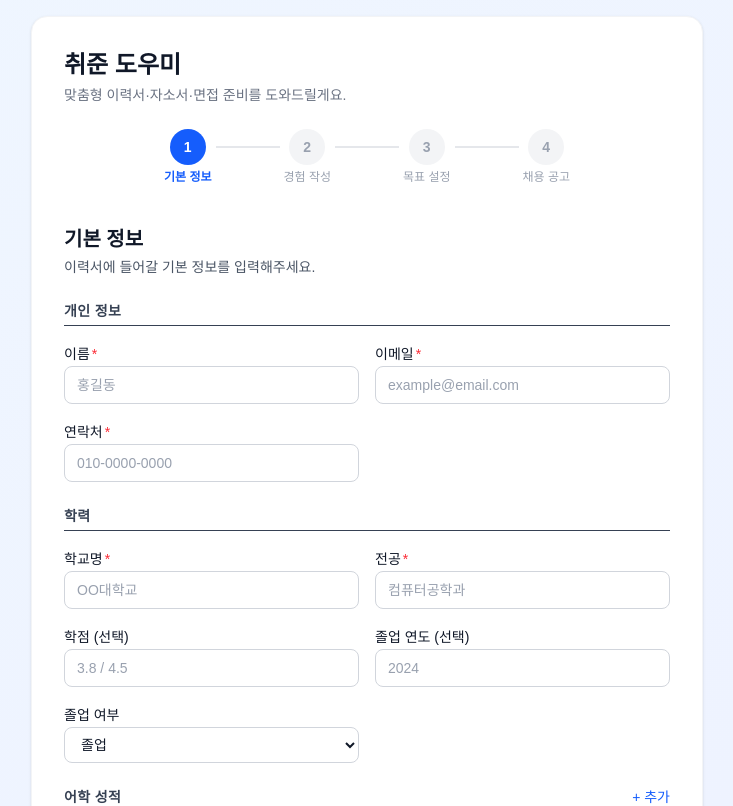
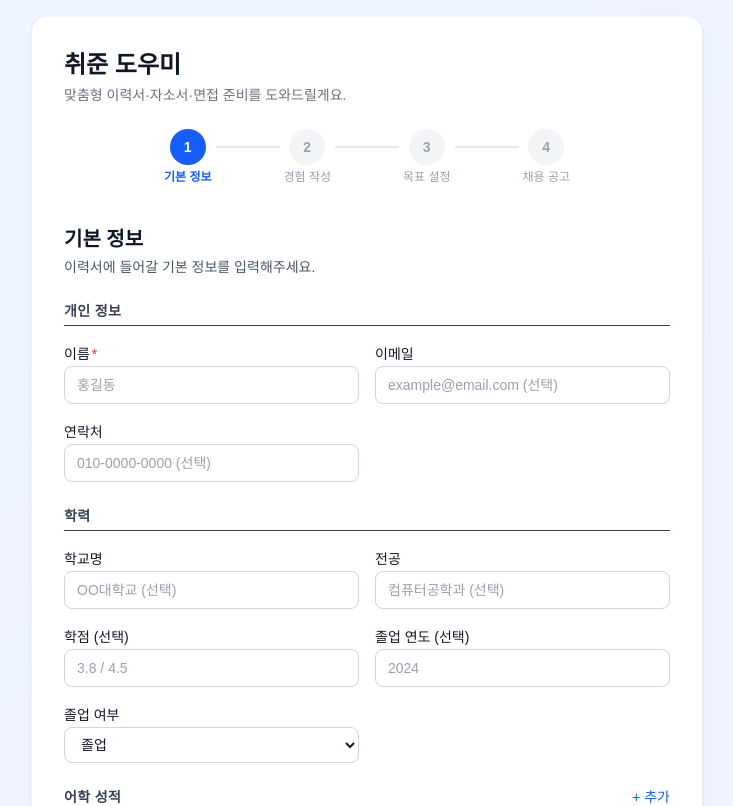
Before and after one commit to Rocketman-99/test, a Next.js app in the folder job-prep-app/: page / in a window 1280 px wide. Shown: the top 806 px of the page, without its empty margins (273-1006 px from the left). Built offline with nearby package versions, Linux system fonts and the light colour scheme.

Commit message:
fix: 온보딩 필수 항목 최소화 (이름만 필수)
레이아웃 테스트를 위해 이름 외 항목을 모두 선택으로 변경.
이메일 형식 검증은 입력 시에만 동작.

```diff
--- a/job-prep-app/components/steps/Step1BasicInfo.tsx
+++ b/job-prep-app/components/steps/Step1BasicInfo.tsx
@@ -61,11 +61,7 @@ export default function Step1BasicInfo({ initialData, onNext, submitLabel = "다
   function validate(): boolean {
     const errs: Partial<Record<keyof BasicInfo, string>> = {};
     if (!form.name.trim()) errs.name = "이름을 입력해주세요.";
-    if (!form.email.trim()) errs.email = "이메일을 입력해주세요.";
-    else if (!/^[^\s@]+@[^\s@]+\.[^\s@]+$/.test(form.email)) errs.email = "올바른 이메일 형식이 아닙니다.";
-    if (!form.phone.trim()) errs.phone = "연락처를 입력해주세요.";
-    if (!form.school.trim()) errs.school = "학교를 입력해주세요.";
-    if (!form.major.trim()) errs.major = "전공을 입력해주세요.";
+    if (form.email.trim() && !/^[^\s@]+@[^\s@]+\.[^\s@]+$/.test(form.email)) errs.email = "올바른 이메일 형식이 아닙니다.";
     setErrors(errs);
     return Object.keys(errs).length === 0;
   }
@@ -94,22 +90,22 @@ export default function Step1BasicInfo({ initialData, onNext, submitLabel = "다
               className={inputCls(!!errors.name)}
             />
           </Field>
-          <Field label="이메일" required error={errors.email}>
+          <Field label="이메일" error={errors.email}>
             <input
               type="email"
               value={form.email}
               onChange={(e) => set("email", e.target.value)}
-              placeholder="example@email.com"
+              placeholder="example@email.com (선택)"
               className={inputCls(!!errors.email)}
             />
           </Field>
-          <Field label="연락처" required error={errors.phone}>
+          <Field label="연락처">
             <input
               type="tel"
               value={form.phone}
               onChange={(e) => set("phone", e.target.value)}
-              placeholder="010-0000-0000"
-              className={inputCls(!!errors.phone)}
+              placeholder="010-0000-0000 (선택)"
+              className={inputCls(false)}
             />
           </Field>
         </div>
@@ -119,22 +115,22 @@ export default function Step1BasicInfo({ initialData, onNext, submitLabel = "다
       <section className="space-y-4">
         <h3 className="text-sm font-semibold text-gray-700 uppercase tracking-wide border-b pb-1">학력</h3>
         <div className="grid grid-cols-1 sm:grid-cols-2 gap-4">
-          <Field label="학교명" required error={errors.school}>
+          <Field label="학교명">
             <input
               type="text"
               value={form.school}
               onChange={(e) => set("school", e.target.value)}
-              placeholder="OO대학교"
-              className={inputCls(!!errors.school)}
+              placeholder="OO대학교 (선택)"
+              className={inputCls(false)}
             />
           </Field>
-          <Field label="전공" required error={errors.major}>
+          <Field label="전공">
             <input
               type="text"
               value={form.major}
               onChange={(e) => set("major", e.target.value)}
-              placeholder="컴퓨터공학과"
-              className={inputCls(!!errors.major)}
+              placeholder="컴퓨터공학과 (선택)"
+              className={inputCls(false)}
             />
           </Field>
           <Field label="학점 (선택)">
--- a/job-prep-app/components/steps/Step2Experience.tsx
+++ b/job-prep-app/components/steps/Step2Experience.tsx
@@ -23,10 +23,6 @@ export default function Step2Experience({ initialData, onNext, onBack, submitLab
   const [error, setError] = useState("");
 
   function handleNext() {
-    if (text.trim().length < 20) {
-      setError("경험을 좀 더 자세히 작성해주세요. (최소 20자)");
-      return;
-    }
     setError("");
     onNext({ text });
   }
```
